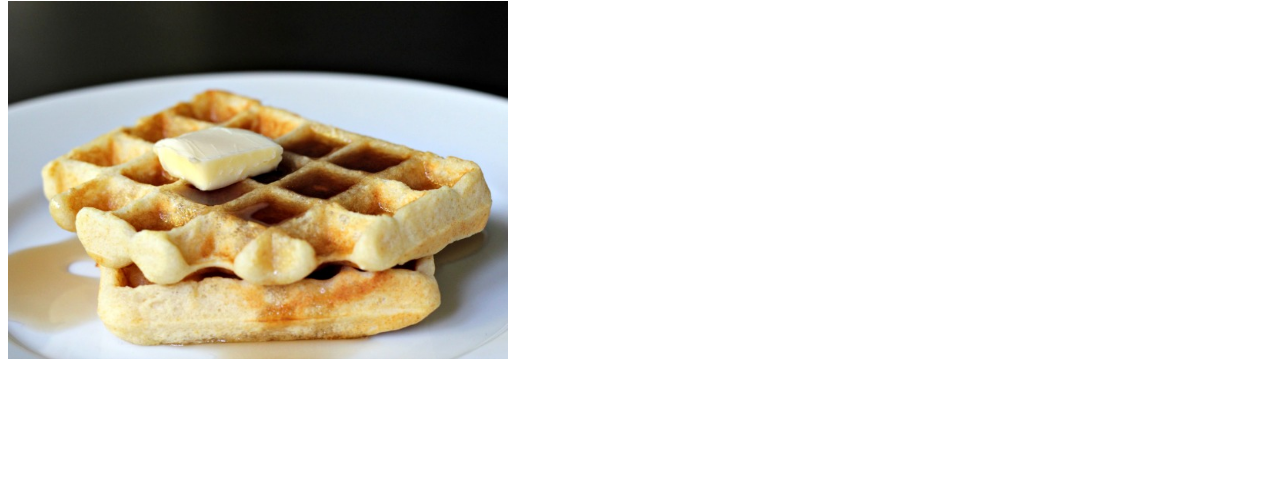
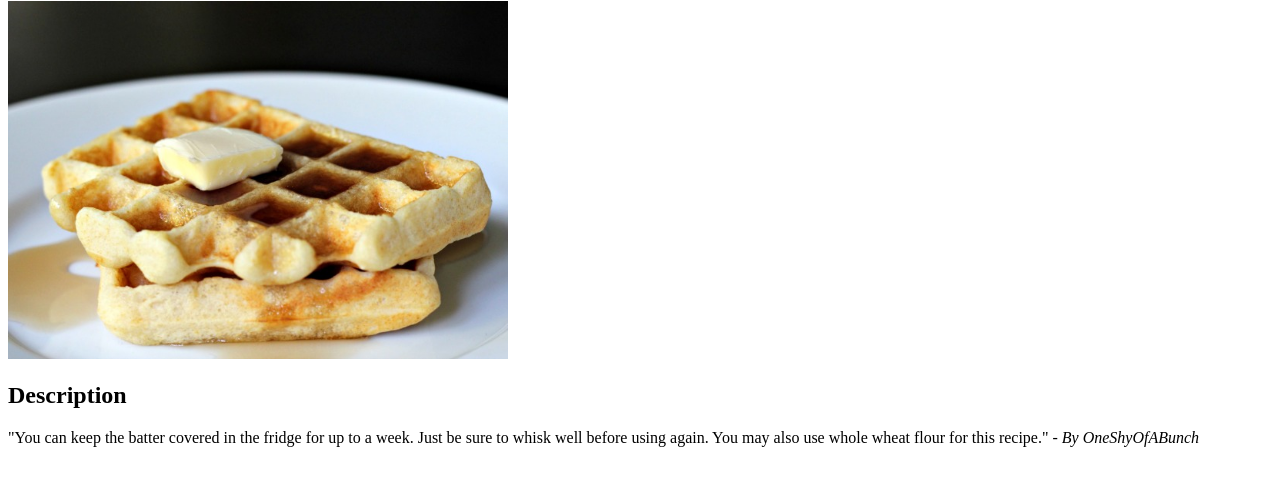
Before and after one commit to TruthIsTruth/odin-recipes, a plain HTML site: page recipes/waffles.html in a window 1280 px wide. Shown: the part 79-564 px from the top of the page. Drawn offline with Linux system fonts and the light colour scheme.

Commit message:
Add Description to waffles recipe

```diff
--- a/recipes/waffles.html
+++ b/recipes/waffles.html
@@ -8,5 +8,12 @@
     <body>
         <h1>Waffles</h1>
         <img src="../images/waffle.jpeg" alt="A tasty looking waffle" width="500">
+
+        <h2>Description</h2>
+        <p>
+            "You can keep the batter covered in the fridge for up to a week. Just be
+            sure to whisk well before using again. You may also use whole wheat flour
+            for this recipe." - <em>By OneShyOfABunch</em>
+        </p>
     </body>
 </html>
```
